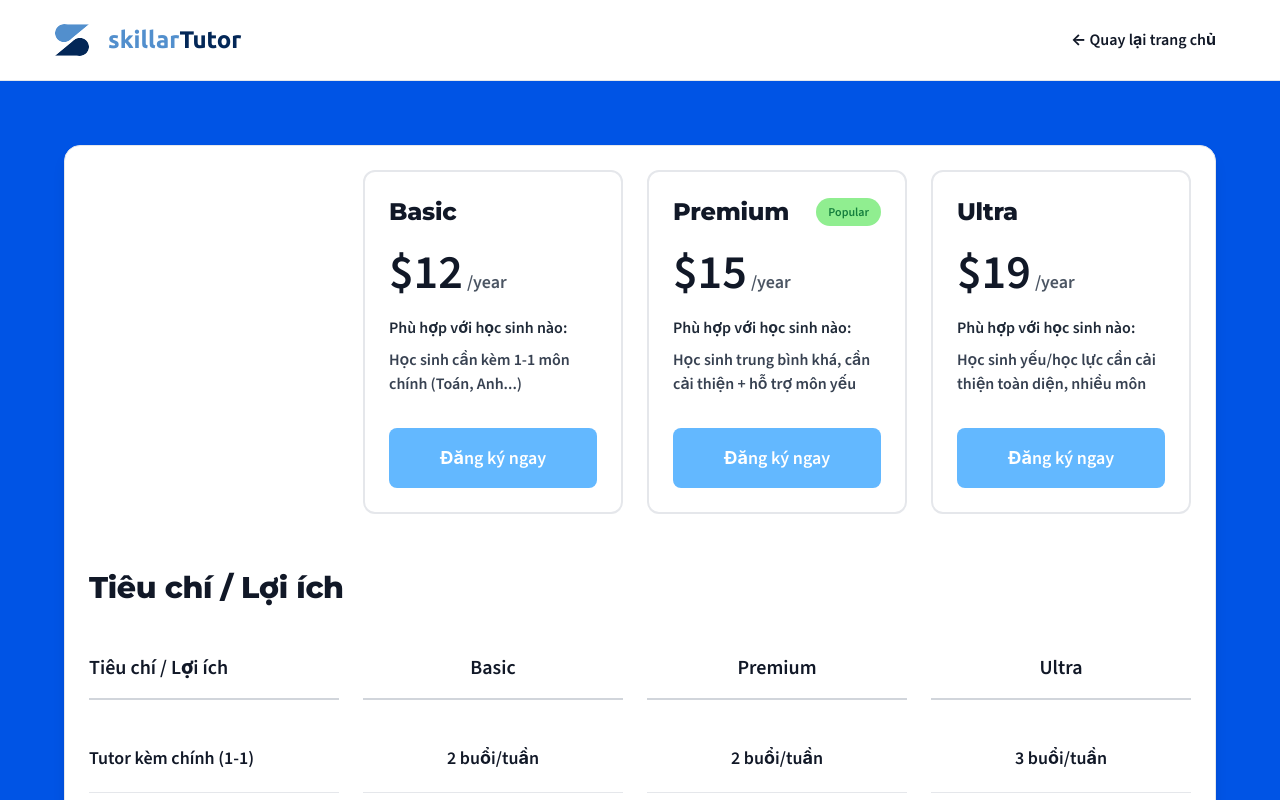
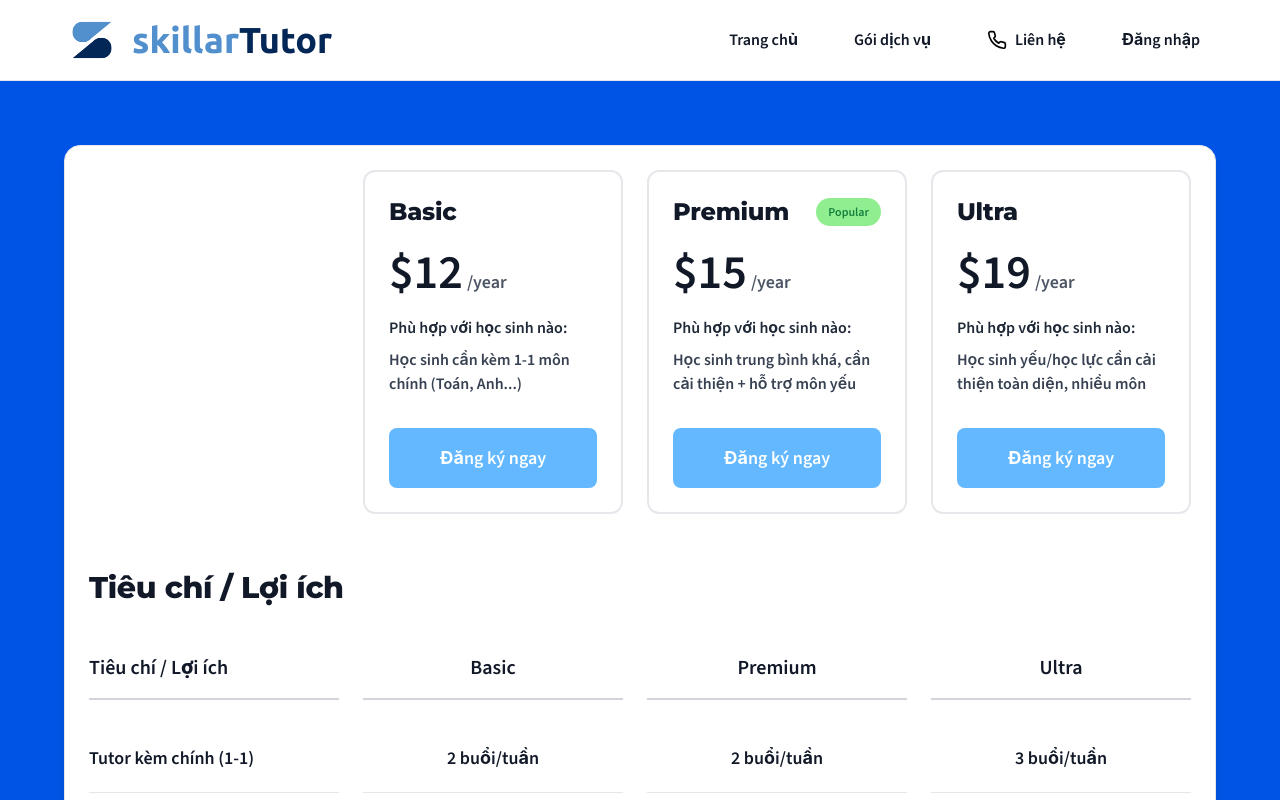
Before and after one commit to Ngoc-Quy-az1/learner_proweb, a React (Vite) app: page /pricing in a window 1280 px wide. Shown: the top 800 px of the page. Built offline with nearby package versions, Linux system fonts and the light colour scheme.

Commit message:
commit 22/11

```diff
--- a/src/pages/HomePage.tsx
+++ b/src/pages/HomePage.tsx
@@ -57,15 +57,14 @@ export default function HomePage() {
             <div className="hidden lg:flex items-center flex-1 justify-center ml-4">
             </div>
 
-            {/* Right Section - Liên hệ, Gói dịch vụ, Đăng nhập */}
+            {/* Right Section - Trang chủ, Gói dịch vụ, Liên hệ, Đăng nhập */}
             <div className="hidden md:flex items-center space-x-6 flex-shrink-0">
-              {/* Liên hệ - Dark Gray, Black Phone Icon */}
+              {/* Trang chủ - Dark Gray, Bold */}
               <button
-                onClick={() => setIsContactModalOpen(true)}
-                className="flex items-center space-x-2 text-gray-900 hover:text-blue-600 hover:bg-gray-100 transition-all px-4 py-2 rounded-lg"
+                onClick={() => navigate('/')}
+                className="text-gray-900 hover:text-blue-600 hover:bg-gray-100 font-bold text-base transition-all px-4 py-2 rounded-lg"
               >
-                <Phone className="w-5 h-5 text-black" />
-                <span className="font-bold text-base">Liên hệ</span>
+                Trang chủ
               </button>
 
               {/* Gói dịch vụ - Dark Gray, Bold */}
@@ -74,6 +73,15 @@ export default function HomePage() {
                 className="text-gray-900 hover:text-blue-600 hover:bg-gray-100 font-bold text-base transition-all px-4 py-2 rounded-lg"
               >
                 Gói dịch vụ
+              </button>
+
+              {/* Liên hệ - Dark Gray, Black Phone Icon */}
+              <button
+                onClick={() => setIsContactModalOpen(true)}
+                className="flex items-center space-x-2 text-gray-900 hover:text-blue-600 hover:bg-gray-100 transition-all px-4 py-2 rounded-lg"
+              >
+                <Phone className="w-5 h-5 text-black" />
+                <span className="font-bold text-base">Liên hệ</span>
               </button>
 
               {/* Đăng nhập - Dark Gray, Bold */}
@@ -104,16 +112,15 @@ export default function HomePage() {
           {isMobileMenuOpen && (
             <div className="md:hidden border-t border-gray-200 py-4">
               <div className="flex flex-col space-y-3">
-                {/* Liên hệ */}
+                {/* Trang chủ */}
                 <button
                   onClick={() => {
                     setIsMobileMenuOpen(false)
-                    setIsContactModalOpen(true)
+                    navigate('/')
                   }}
-                  className="flex items-center space-x-2 text-gray-900 hover:text-blue-600 hover:bg-gray-100 px-4 py-3 rounded-lg transition-all"
+                  className="text-left text-gray-900 hover:text-blue-600 hover:bg-gray-100 font-bold text-base transition-all px-4 py-3 rounded-lg"
                 >
-                  <Phone className="w-5 h-5 text-black" />
-                  <span className="font-bold text-base">Liên hệ</span>
+                  Trang chủ
                 </button>
 
                 {/* Gói dịch vụ */}
@@ -125,6 +132,18 @@ export default function HomePage() {
                   className="text-left text-gray-900 hover:text-blue-600 hover:bg-gray-100 font-bold text-base transition-all px-4 py-3 rounded-lg"
                 >
                   Gói dịch vụ
+                </button>
+
+                {/* Liên hệ */}
+                <button
+                  onClick={() => {
+                    setIsMobileMenuOpen(false)
+                    setIsContactModalOpen(true)
+                  }}
+                  className="flex items-center space-x-2 text-gray-900 hover:text-blue-600 hover:bg-gray-100 px-4 py-3 rounded-lg transition-all"
+                >
+                  <Phone className="w-5 h-5 text-black" />
+                  <span className="font-bold text-base">Liên hệ</span>
                 </button>
 
                 {/* Đăng nhập */}
--- a/src/pages/LoginPage.tsx
+++ b/src/pages/LoginPage.tsx
@@ -44,11 +44,18 @@ export default function LoginPage() {
           {/* Login Form */}
           <div className="bg-white rounded-3xl p-10 shadow-2xl">
             {/* Logo inside form */}
-            <div className="text-center mb-10">
+            <div className="text-center mb-8 sm:mb-10">
               <Link to="/" className="inline-block">
-                <div className="flex items-center justify-center space-x-5 mb-2">
-                  <img src="/skillar-favicon.svg" alt="SKILLAR Logo" className="h-24 w-auto" />
-                  <h1 className="text-6xl font-bold" style={{ fontFamily: 'Ubuntu, sans-serif', fontWeight: 700 }}>
+                <div className="flex items-center justify-center space-x-3 sm:space-x-4 md:space-x-5 mb-2 flex-wrap">
+                  <img
+                    src="/skillar-favicon.svg"
+                    alt="SKILLAR Logo"
+                    className="h-16 sm:h-20 md:h-24 lg:h-28 xl:h-32 w-auto flex-shrink-0"
+                  />
+                  <h1
+                    className="text-4xl sm:text-5xl md:text-6xl lg:text-7xl xl:text-8xl font-bold flex-shrink-0"
+                    style={{ fontFamily: 'Ubuntu, sans-serif', fontWeight: 900 }}
+                  >
                     <span style={{ color: '#528fcd' }}>skillar</span>
                     <span style={{ color: '#032757' }}>Tutor</span>
                   </h1>
--- a/src/pages/PricingPage.tsx
+++ b/src/pages/PricingPage.tsx
@@ -1,28 +1,137 @@
 import { useState } from 'react'
-import { useNavigate } from 'react-router-dom'
-import Logo from '../components/Logo'
+import { useNavigate, Link } from 'react-router-dom'
+import { Phone, X } from 'lucide-react'
 import PricingCards from '../components/PricingCards'
 import ContactModal from '../components/ContactModal'
 
 export default function PricingPage() {
   const navigate = useNavigate()
   const [isContactModalOpen, setIsContactModalOpen] = useState(false)
+  const [isMobileMenuOpen, setIsMobileMenuOpen] = useState(false)
 
   return (
     <div className="min-h-screen" style={{ backgroundColor: '#0054E5' }}>
-      {/* Navbar */}
+      {/* Header/Navbar */}
       <nav className="relative z-50 bg-white border-b border-gray-200 sticky top-0">
-        <div className="max-w-7xl mx-auto px-4 sm:px-6 md:px-8 lg:px-12">
-          <div className="flex items-center justify-between h-16 sm:h-20">
-            <Logo size="md" showTagline={false} taglineColor="black" />
+        <div className="w-full mx-auto px-6 sm:px-8 lg:px-12 xl:px-16">
+          <div className="flex items-center justify-between h-20">
+            {/* Logo - Left Side - Bold and Prominent */}
+            <div className="flex items-center flex-shrink-0">
+              <Link to="/" className="flex items-center space-x-3 min-w-0">
+                <img src="/skillar-favicon.svg" alt="SKILLAR Logo" className="h-14 w-auto flex-shrink-0" />
+                <span className="text-4xl flex-shrink-0 whitespace-nowrap" style={{ fontFamily: "'Ubuntu', sans-serif", fontWeight: 900 }}>
+                  <span style={{ color: '#528fcd' }}>skillar</span>
+                  <span style={{ color: '#032757' }}>Tutor</span>
+                </span>
+              </Link>
+            </div>
+
+            {/* Center Section - Empty for spacing */}
+            <div className="hidden lg:flex items-center flex-1 justify-center ml-4">
+            </div>
+
+            {/* Right Section - Trang chủ, Gói dịch vụ, Liên hệ, Đăng nhập */}
+            <div className="hidden md:flex items-center space-x-6 flex-shrink-0">
+              {/* Trang chủ - Dark Gray, Bold */}
+              <button
+                onClick={() => navigate('/')}
+                className="text-gray-900 hover:text-blue-600 hover:bg-gray-100 font-bold text-base transition-all px-4 py-2 rounded-lg"
+              >
+                Trang chủ
+              </button>
+
+              {/* Gói dịch vụ - Dark Gray, Bold */}
+              <button
+                onClick={() => navigate('/pricing')}
+                className="text-gray-900 hover:text-blue-600 hover:bg-gray-100 font-bold text-base transition-all px-4 py-2 rounded-lg"
+              >
+                Gói dịch vụ
+              </button>
+
+              {/* Liên hệ - Dark Gray, Black Phone Icon */}
+              <button
+                onClick={() => setIsContactModalOpen(true)}
+                className="flex items-center space-x-2 text-gray-900 hover:text-blue-600 hover:bg-gray-100 transition-all px-4 py-2 rounded-lg"
+              >
+                <Phone className="w-5 h-5 text-black" />
+                <span className="font-bold text-base">Liên hệ</span>
+              </button>
+
+              {/* Đăng nhập - Dark Gray, Bold */}
+              <button
+                onClick={() => navigate('/login')}
+                className="text-gray-900 hover:text-blue-600 hover:bg-gray-100 font-bold text-base transition-all px-4 py-2 rounded-lg"
+              >
+                Đăng nhập
+              </button>
+            </div>
+
+            {/* Mobile Menu Button */}
             <button
-              onClick={() => navigate('/')}
-              className="text-gray-900 hover:text-blue-600 font-bold text-sm sm:text-base transition-all px-3 sm:px-4 py-2 rounded-lg whitespace-nowrap"
+              onClick={() => setIsMobileMenuOpen(!isMobileMenuOpen)}
+              className="md:hidden flex items-center justify-center w-10 h-10 text-gray-900 hover:text-blue-600"
             >
-              <span className="hidden sm:inline">← Quay lại trang chủ</span>
-              <span className="sm:hidden">← Trang chủ</span>
+              {isMobileMenuOpen ? (
+                <X className="w-6 h-6" />
+              ) : (
+                <svg className="w-6 h-6" fill="none" stroke="currentColor" viewBox="0 0 24 24">
+                  <path strokeLinecap="round" strokeLinejoin="round" strokeWidth={2} d="M4 6h16M4 12h16M4 18h16" />
+                </svg>
+              )}
             </button>
           </div>
+
+          {/* Mobile Menu Dropdown */}
+          {isMobileMenuOpen && (
+            <div className="md:hidden border-t border-gray-200 py-4">
+              <div className="flex flex-col space-y-3">
+                {/* Trang chủ */}
+                <button
+                  onClick={() => {
+                    setIsMobileMenuOpen(false)
+                    navigate('/')
+                  }}
+                  className="text-left text-gray-900 hover:text-blue-600 hover:bg-gray-100 font-bold text-base transition-all px-4 py-3 rounded-lg"
+                >
+                  Trang chủ
+                </button>
+
+                {/* Gói dịch vụ */}
+                <button
+                  onClick={() => {
+                    setIsMobileMenuOpen(false)
+                    navigate('/pricing')
+                  }}
+                  className="text-left text-gray-900 hover:text-blue-600 hover:bg-gray-100 font-bold text-base transition-all px-4 py-3 rounded-lg"
+                >
+                  Gói dịch vụ
+                </button>
+
+                {/* Liên hệ */}
+                <button
+                  onClick={() => {
+                    setIsMobileMenuOpen(false)
+                    setIsContactModalOpen(true)
+                  }}
+                  className="flex items-center space-x-2 text-gray-900 hover:text-blue-600 hover:bg-gray-100 px-4 py-3 rounded-lg transition-all"
+                >
+                  <Phone className="w-5 h-5 text-black" />
+                  <span className="font-bold text-base">Liên hệ</span>
+                </button>
+
+                {/* Đăng nhập */}
+                <button
+                  onClick={() => {
+                    setIsMobileMenuOpen(false)
+                    navigate('/login')
+                  }}
+                  className="text-left text-gray-900 hover:text-blue-600 hover:bg-gray-100 font-bold text-base transition-all px-4 py-3 rounded-lg"
+                >
+                  Đăng nhập
+                </button>
+              </div>
+            </div>
+          )}
         </div>
       </nav>
 
```
Also changed, not shown: 1 other file (tests, documents, lock files or other folders).
